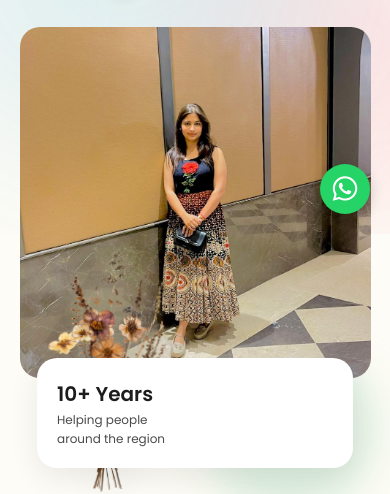
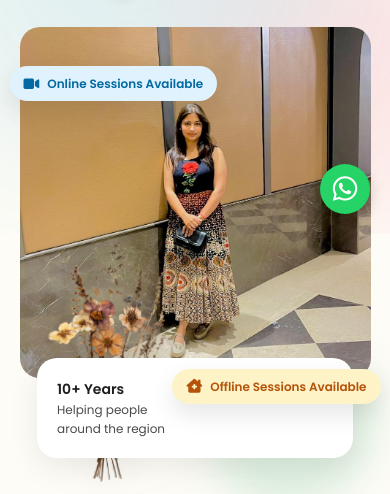
Before and after one commit to vishalkumarx/Divya, a plain HTML site: page index.html in a window 390 px wide. Shown: the part 610-1104 px from the top of the page. Drawn offline with nearby package versions, Linux system fonts and the light colour scheme.

Commit message:
Added Online/Offline session availability bubbles with mobile refinements

```diff
--- a/index.html
+++ b/index.html
@@ -263,15 +263,51 @@
             z-index: 5;
         }
 
-        .stat-card h4 {
-            font-size: 20px;
-            color: var(--text-main);
-        }
-
         .stat-card p {
             font-size: 12px;
             color: var(--text-muted);
             margin: 0;
+        }
+
+        /* Session Badges */
+        .session-badge {
+            position: absolute;
+            padding: 10px 18px;
+            border-radius: 50px;
+            font-size: 13px;
+            font-weight: 600;
+            display: flex;
+            align-items: center;
+            gap: 8px;
+            box-shadow: 0 10px 25px rgba(0,0,0,0.1);
+            z-index: 20;
+            animation: badge-float 4s infinite ease-in-out;
+            white-space: nowrap;
+        }
+
+        .session-badge.online {
+            background: #e0f2fe;
+            color: #0369a1;
+            top: 15%;
+            left: -60px;
+            animation-delay: 0s;
+        }
+
+        .session-badge.offline {
+            background: #fef3c7;
+            color: #b45309;
+            bottom: 25%;
+            right: -60px;
+            animation-delay: -2s;
+        }
+
+        .session-badge i {
+            font-size: 14px;
+        }
+
+        @keyframes badge-float {
+            0%, 100% { transform: translateY(0); }
+            50% { transform: translateY(-12px); }
         }
 
         .hero-foreground {
@@ -1013,6 +1049,21 @@
                 bottom: -10px;
                 left: 5%;
                 z-index: 5; /* Behind the stat card */
+            }
+
+            .session-badge {
+                padding: 8px 14px;
+                font-size: 12px;
+            }
+
+            .session-badge.online {
+                left: -10px;
+                top: 10%;
+            }
+
+            .session-badge.offline {
+                right: -10px;
+                bottom: 15%;
             }
 
             .about {
@@ -1192,6 +1243,14 @@
             <div class="stat-card">
                 <h4>10+ Years</h4>
                 <p>Helping people <br>around the region</p>
+            </div>
+
+            <!-- Session Availability Badges -->
+            <div class="session-badge online">
+                <i class="fa-solid fa-video"></i> Online Sessions Available
+            </div>
+            <div class="session-badge offline">
+                <i class="fa-solid fa-house-chimney-medical"></i> Offline Sessions Available
             </div>
 
             <!-- Foreground Decoration -->
```
